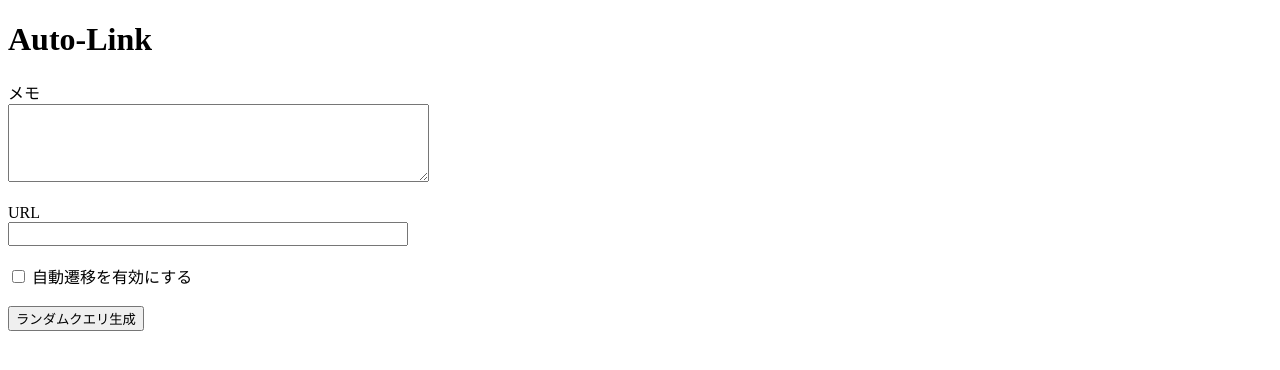
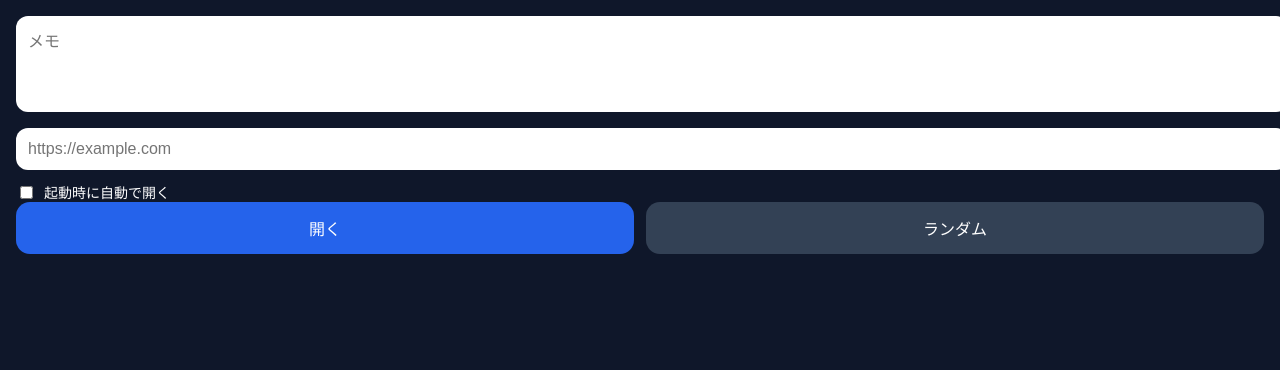
Before and after one commit to 46memorybit/auto, a plain HTML site: page index.html in a window 1280 px wide. Drawn offline with Linux system fonts and the light colour scheme.

Commit message:
Update HTML structure and styling for the app

```diff
--- a/index.html
+++ b/index.html
@@ -2,28 +2,73 @@
 <html lang="ja">
 <head>
 <meta charset="UTF-8" />
-<meta name="viewport" content="width=device-width, initial-scale=1.0, maximum-scale=1.0, user-scalable=no" />
-<title>Auto Link PWA</title>
+<meta name="viewport" content="width=device-width, initial-scale=1, maximum-scale=1, user-scalable=no" />
+<title>Link Auto</title>
 <link rel="manifest" href="manifest.webmanifest" />
+<meta name="theme-color" content="#0f172a" />
+<style>
+body {
+margin: 0;
+font-family: -apple-system, BlinkMacSystemFont, "Segoe UI", sans-serif;
+background: #0f172a;
+color: #fff;
+}
+.container {
+padding: 16px;
+}
+textarea, input[type="url"] {
+width: 100%;
+padding: 12px;
+border-radius: 12px;
+border: none;
+font-size: 16px;
+margin-bottom: 12px;
+}
+.row {
+display: flex;
+gap: 12px;
+align-items: center;
+margin-bottom: 12px;
+}
+button {
+flex: 1;
+padding: 14px;
+border-radius: 14px;
+border: none;
+font-size: 16px;
+background: #2563eb;
+color: #fff;
+}
+button.secondary {
+background: #334155;
+}
+label {
+display: flex;
+align-items: center;
+gap: 8px;
+font-size: 14px;
+}
+</style>
 </head>
 <body>
-<h1>Auto-Link</h1>
+<div class="container">
+<textarea id="memo" rows="4" placeholder="メモ"></textarea>
 
 
-<label>メモ</label><br />
-<textarea id="memo" rows="4" cols="40" style="font-size:16px;"></textarea><br /><br />
-
-
-<label>URL</label><br />
-<input type="url" id="url" size="40" style="font-size:16px;" /><br /><br />
+<input id="url" type="url" placeholder="https://example.com" />
 
 
 <label>
-<input type="checkbox" id="autoJump" /> 自動遷移を有効にする
-</label><br /><br />
+<input id="auto" type="checkbox" />
+起動時に自動で開く
+</label>
 
 
-<button id="randomBtn">ランダムクエリ生成</button>
+<div class="row">
+<button id="open">開く</button>
+<button id="random" class="secondary">ランダム</button>
+</div>
+</div>
 
 
 <script src="db.js"></script>
```
